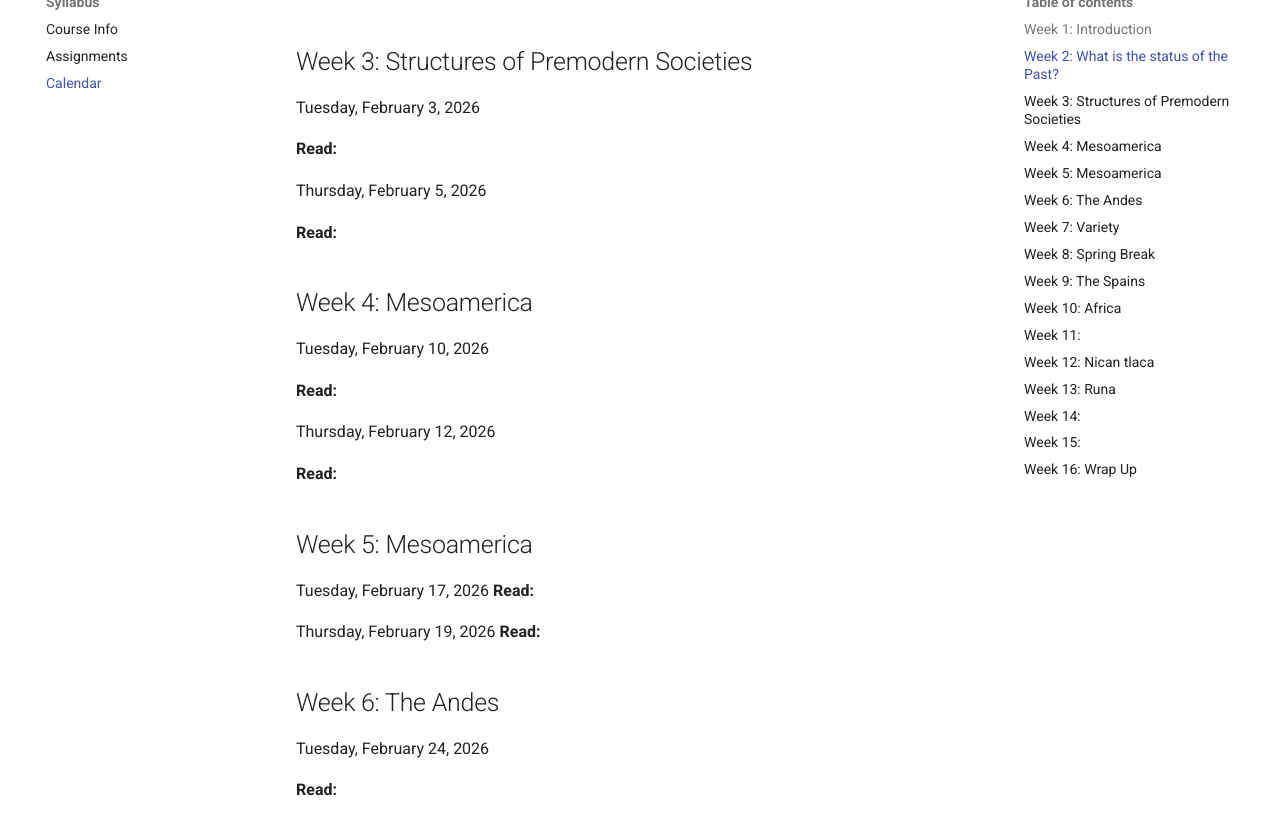
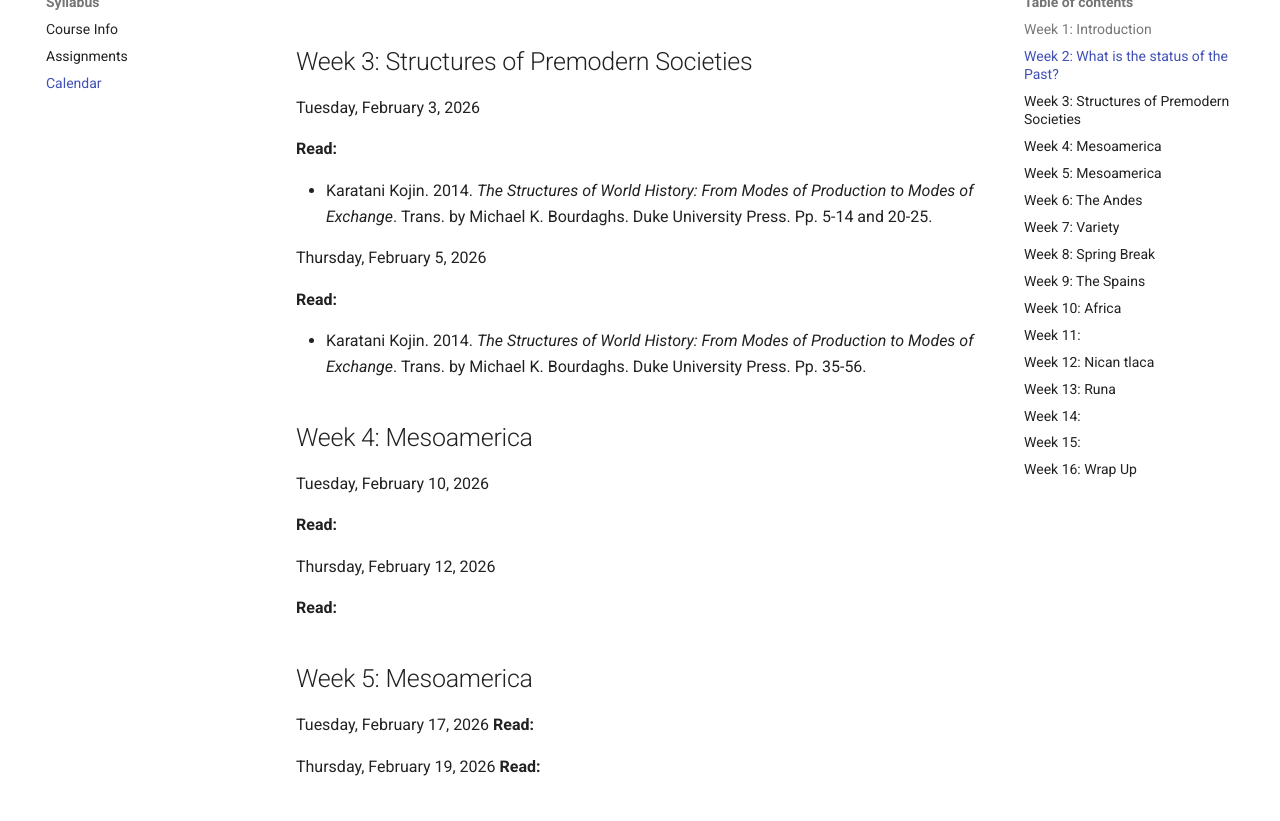
Before and after one commit to chadblack/Conquest2026, an MkDocs documentation site: the page built from docs/calendar.md, in a window 1280 px wide and 900 px high, scrolled down 2176 px, cut to the strip 79-900 px from the top of the window. Built offline with MkDocs 1.6.1 and Material for MkDocs 9.7.7, drawn with Linux system fonts in a browser that asks for light colours.

Commit message:
Update calendar.md

```diff
--- a/docs/calendar.md
+++ b/docs/calendar.md
@@ -49,10 +49,13 @@ Tuesday, February 3, 2026
 
 **Read:**
 
+* Karatani Kojin. 2014. *The Structures of World History: From Modes of Production to Modes of Exchange*. Trans. by Michael K. Bourdaghs. Duke University Press. Pp. 5-14 and 20-25.
+
 Thursday, February 5, 2026
 
 **Read:**
 
+* Karatani Kojin. 2014. *The Structures of World History: From Modes of Production to Modes of Exchange*. Trans. by Michael K. Bourdaghs. Duke University Press. Pp. 35-56.
 ## Week 4: Mesoamerica
 
 Tuesday, February 10, 2026
```
